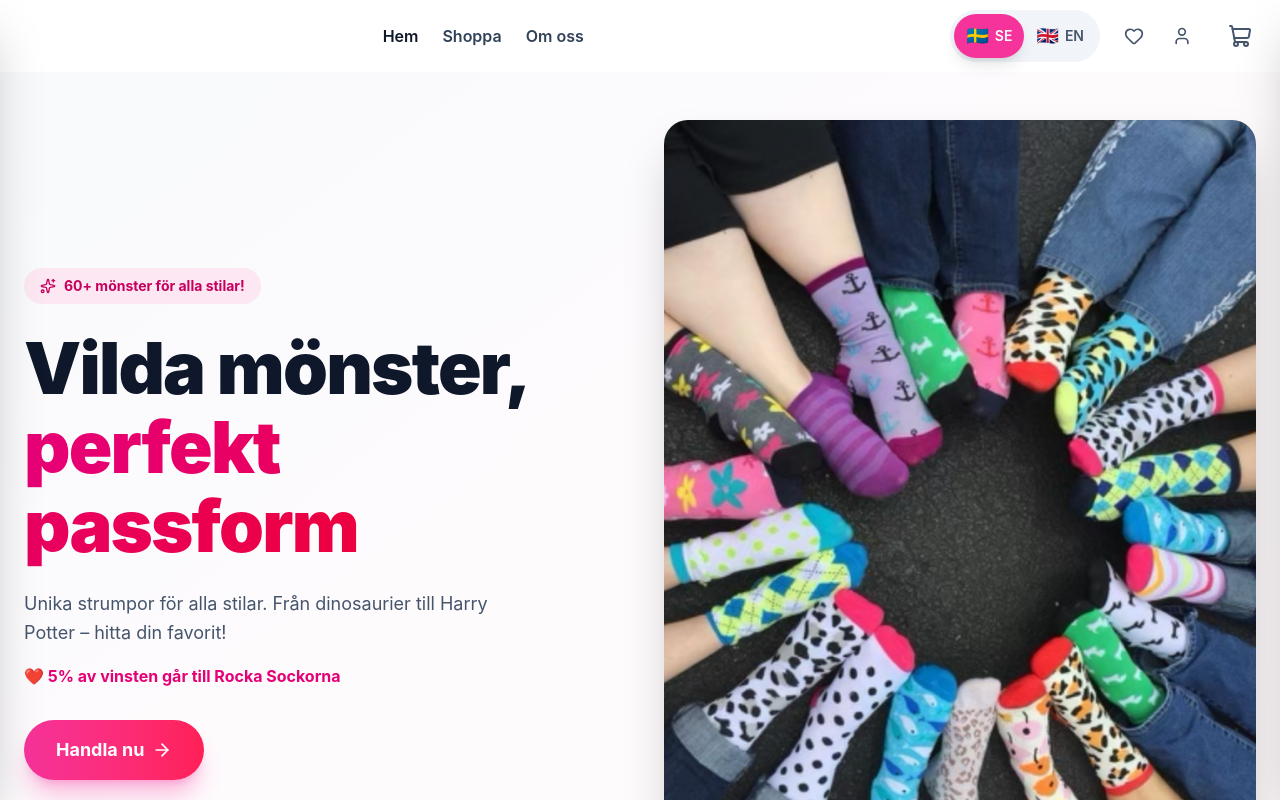
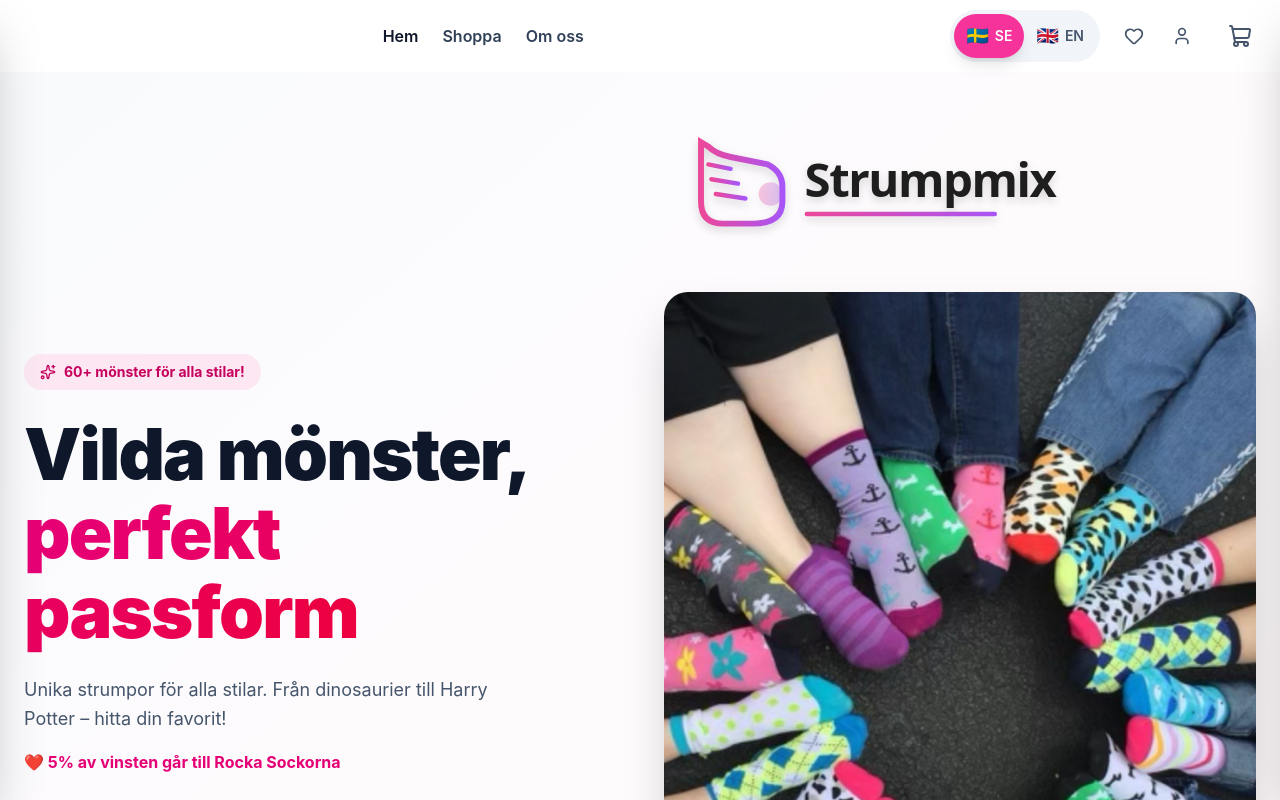
Before and after one commit to adrianfolkeson/rockn-socks, a Next.js app: page / in a window 1280 px wide. Shown: the top 800 px of the page. Built offline with nearby package versions, Linux system fonts and the light colour scheme.

Commit message:
Add white logo for footer, add logo to hero section

```diff
--- a/src/app/page.tsx
+++ b/src/app/page.tsx
@@ -1314,7 +1314,14 @@ function MainContent() {
               {/* Desktop icons */}
               <div className="hidden sm:flex items-center gap-1">
                 <button
-                  onClick={() => toggleFavorite(0)}
+                  onClick={() => {
+                    if (isLoggedIn) {
+                      setProfileSection('favorites')
+                      setShowProfileModal(true)
+                    } else {
+                      setShowLoginModal(true)
+                    }
+                  }}
                   className="relative p-3 hover:bg-slate-100 rounded-full transition-colors"
                 >
                   <Heart className="w-5 h-5 text-slate-600" />
@@ -1413,6 +1420,11 @@ function MainContent() {
               </div>
             </div>
             <div className="relative order-1 lg:order-2">
+              <img
+                src="/logo.svg?v=3"
+                alt="Strumpmix"
+                className="w-full max-w-xs sm:max-w-sm mx-auto mb-6 drop-shadow-lg"
+              />
               <img
                 src="/gruppbild.png"
                 alt="Rocka Sockorna gruppbild"
@@ -1669,7 +1681,7 @@ function MainContent() {
         <div className="max-w-6xl mx-auto px-4 sm:px-6">
           <div className="grid grid-cols-2 md:grid-cols-4 gap-8 sm:gap-12 mb-10 sm:mb-12">
             <div className="col-span-2 md:col-span-1">
-              <img src="/logo.svg?v=2" alt="Strumpmix" className="h-8 sm:h-10 mb-4 sm:mb-6" />
+              <img src="/logo-white.svg" alt="Strumpmix" className="h-8 sm:h-10 mb-4 sm:mb-6" />
               <p className="text-slate-400 text-sm leading-relaxed mb-4">{txt.footerDesc}</p>
               <a
                 href="https://instagram.com/rocknsocks"
```
Also changed, not shown: public/logo-white.svg (added).
